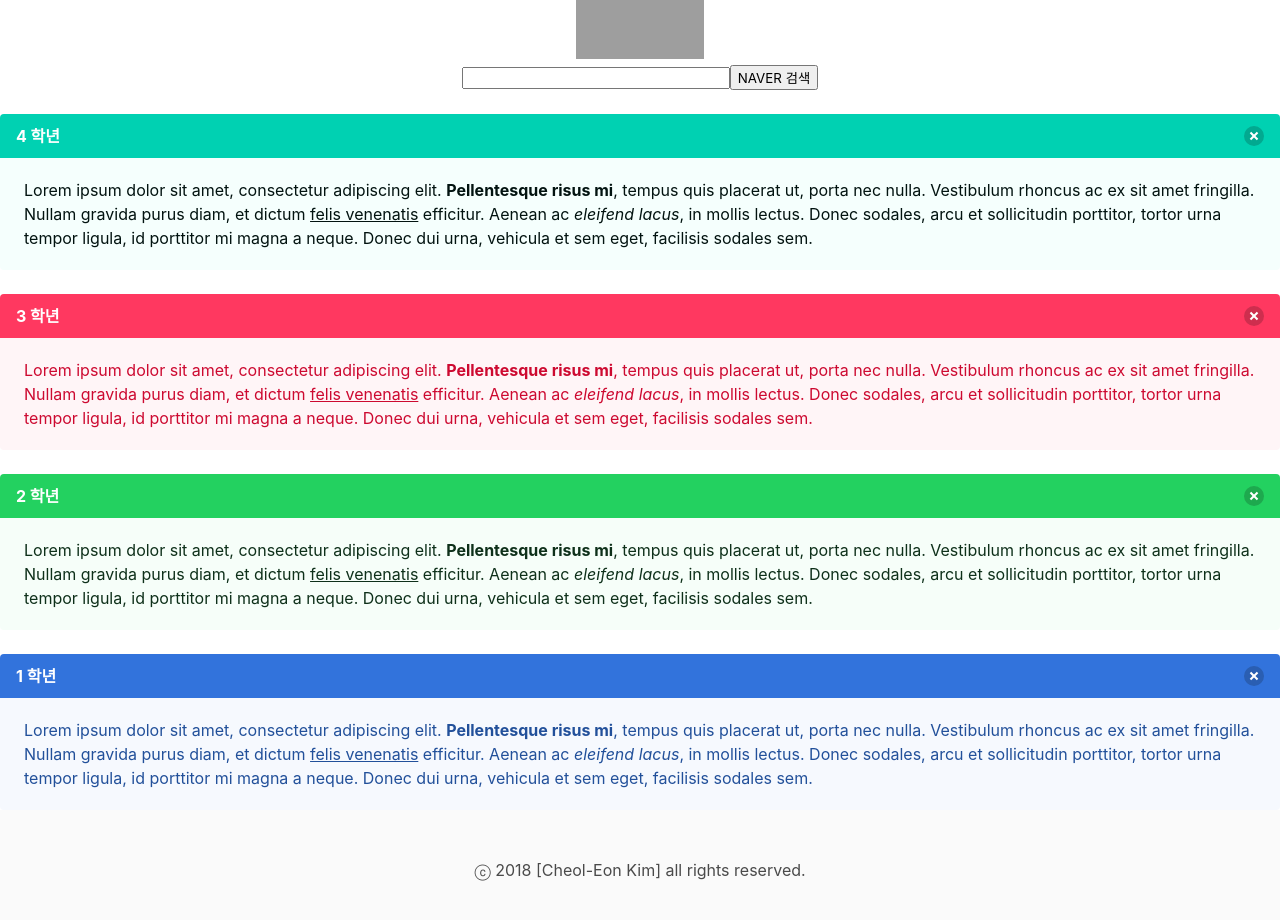
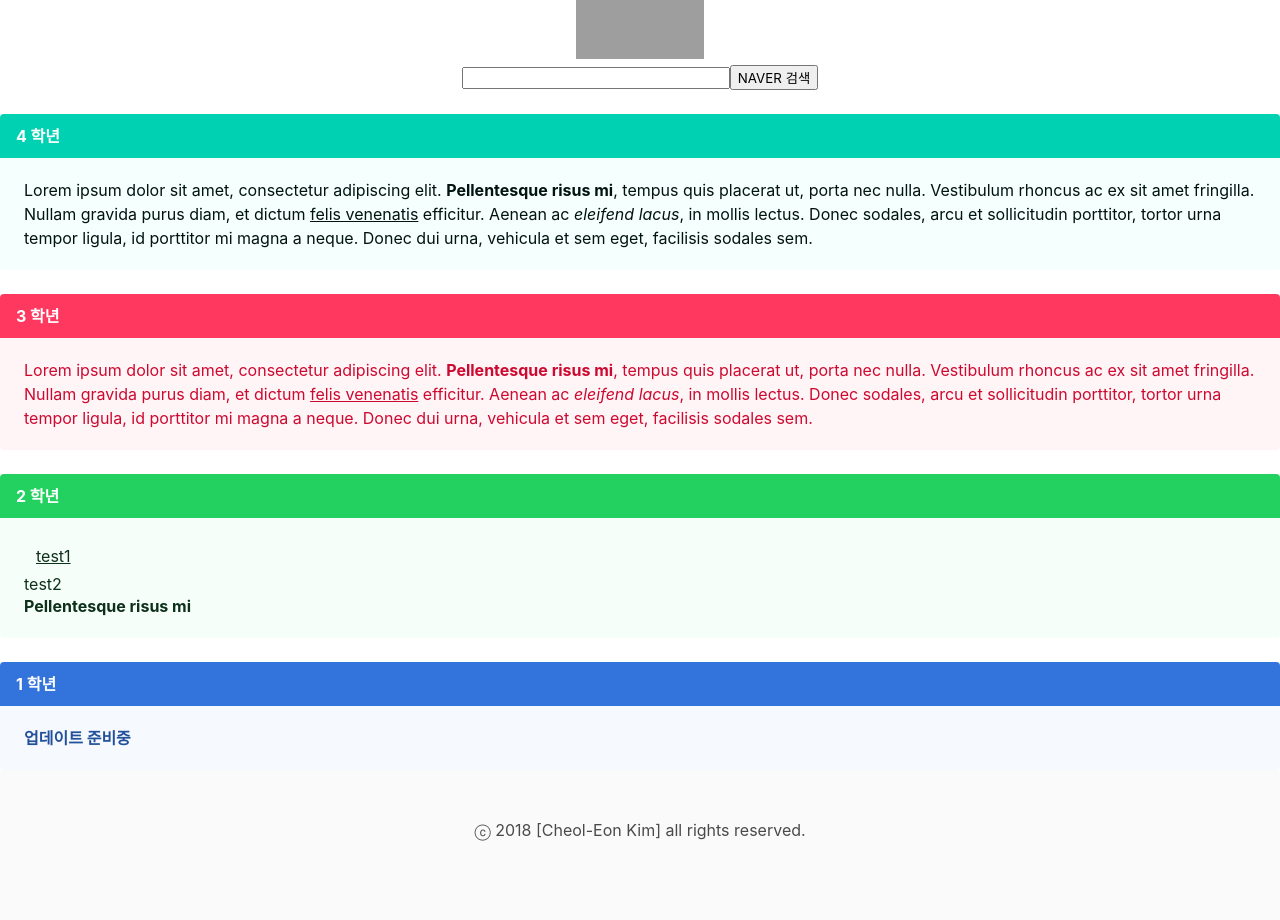
Before and after one commit to Karazuna/webCloud01, a Nuxt app: page /project in a window 1280 px wide. Shown: the part 420-1340 px from the top of the page. Built offline with nearby package versions, Linux system fonts and the light colour scheme; grey boxes are pictures that could not be loaded.

Commit message:
2018-06-21, navbar+link+serarchmenu down+project message+git ID change

```diff
--- a/pages/project.vue
+++ b/pages/project.vue
@@ -63,7 +63,6 @@
       <article class="message is-primary">
         <div class="message-header">
           <p>4 학년</p>
-          <button class="delete" aria-label="delete"></button>
         </div>
         <div class="message-body">
           Lorem ipsum dolor sit amet, consectetur adipiscing elit. <strong>Pellentesque risus mi</strong>, tempus quis placerat ut, porta nec nulla. Vestibulum rhoncus ac ex sit amet fringilla. Nullam gravida purus diam, et dictum <a>felis venenatis</a> efficitur. Aenean ac <em>eleifend lacus</em>, in mollis lectus. Donec sodales, arcu et sollicitudin porttitor, tortor urna tempor ligula, id porttitor mi magna a neque. Donec dui urna, vehicula et sem eget, facilisis sodales sem.
@@ -73,7 +72,6 @@
       <article class="message is-danger">
         <div class="message-header">
           <p>3 학년</p>
-          <button class="delete" aria-label="delete"></button>
         </div>
         <div class="message-body">
           Lorem ipsum dolor sit amet, consectetur adipiscing elit. <strong>Pellentesque risus mi</strong>, tempus quis placerat ut, porta nec nulla. Vestibulum rhoncus ac ex sit amet fringilla. Nullam gravida purus diam, et dictum <a>felis venenatis</a> efficitur. Aenean ac <em>eleifend lacus</em>, in mollis lectus. Donec sodales, arcu et sollicitudin porttitor, tortor urna tempor ligula, id porttitor mi magna a neque. Donec dui urna, vehicula et sem eget, facilisis sodales sem.
@@ -83,20 +81,22 @@
       <article class="message is-success">
         <div class="message-header">
           <p>2 학년</p>
-          <button class="delete" aria-label="delete"></button>
         </div>
         <div class="message-body">
-          Lorem ipsum dolor sit amet, consectetur adipiscing elit. <strong>Pellentesque risus mi</strong>, tempus quis placerat ut, porta nec nulla. Vestibulum rhoncus ac ex sit amet fringilla. Nullam gravida purus diam, et dictum <a>felis venenatis</a> efficitur. Aenean ac <em>eleifend lacus</em>, in mollis lectus. Donec sodales, arcu et sollicitudin porttitor, tortor urna tempor ligula, id porttitor mi magna a neque. Donec dui urna, vehicula et sem eget, facilisis sodales sem.
+          <ul class="menu-list">
+            <li><a>test1</a></li>
+            <li>test2</li>
+          </ul>
+          <strong>Pellentesque risus mi</strong>
         </div>
       </article>
 
       <article class="message is-link">
         <div class="message-header">
           <p>1 학년</p>
-          <button class="delete" aria-label="delete"></button>
         </div>
         <div class="message-body">
-          Lorem ipsum dolor sit amet, consectetur adipiscing elit. <strong>Pellentesque risus mi</strong>, tempus quis placerat ut, porta nec nulla. Vestibulum rhoncus ac ex sit amet fringilla. Nullam gravida purus diam, et dictum <a>felis venenatis</a> efficitur. Aenean ac <em>eleifend lacus</em>, in mollis lectus. Donec sodales, arcu et sollicitudin porttitor, tortor urna tempor ligula, id porttitor mi magna a neque. Donec dui urna, vehicula et sem eget, facilisis sodales sem.
+          <strong>업데이트 준비중</strong>
         </div>
       </article>
 
```
Also changed, not shown: 1 other file (tests, documents, lock files or other folders).
